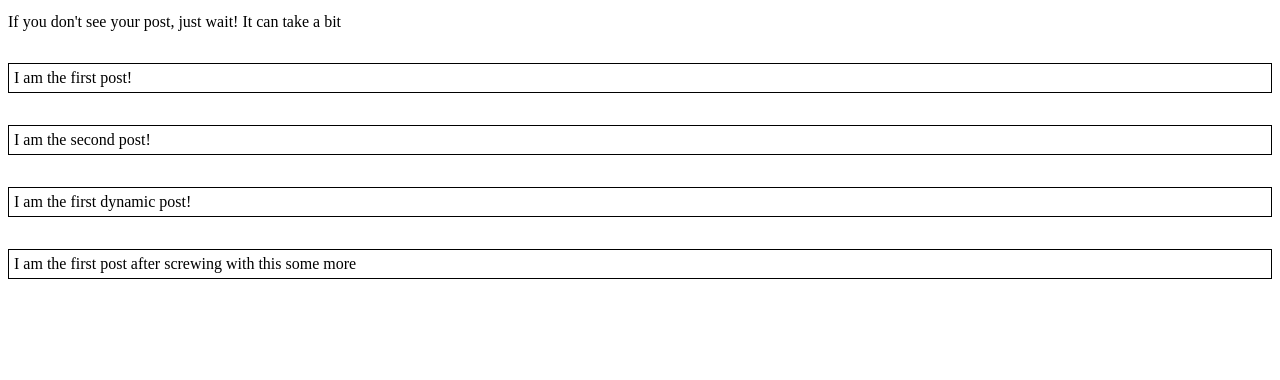
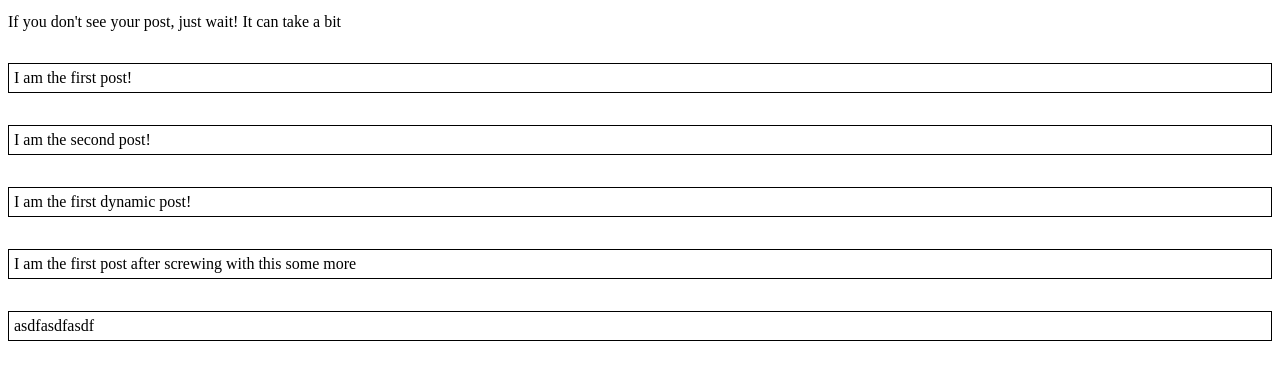
Before and after one commit to action-thread-burner/action-thread, a plain HTML site: page index.html in a window 1280 px wide. Shown: the part 90-470 px from the top of the page. Drawn offline with Linux system fonts and the light colour scheme.

Commit message:
Latest data: Sat Apr 17 13:58:45 UTC 2021

```diff
--- a/index.html
+++ b/index.html
@@ -21,6 +21,6 @@
 <p class="post">
             I am the second post!
           </p>
-<p class="post">I am the first dynamic post!</p><p class="post">I am the first post after screwing with this some more</p></div>
+<p class="post">I am the first dynamic post!</p><p class="post">I am the first post after screwing with this some more</p><p class="post">asdfasdfasdf</p></div>
 </body>
 </html>
```
